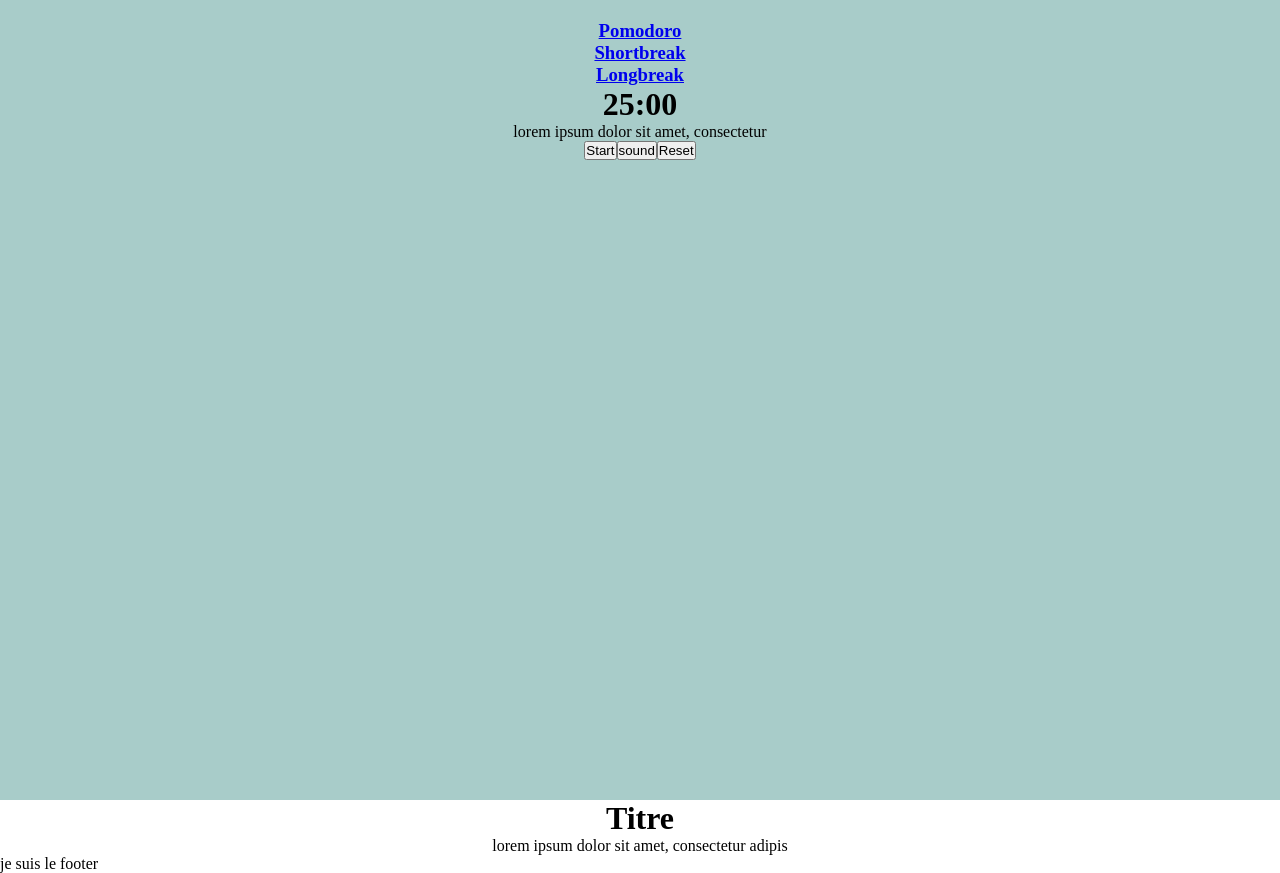
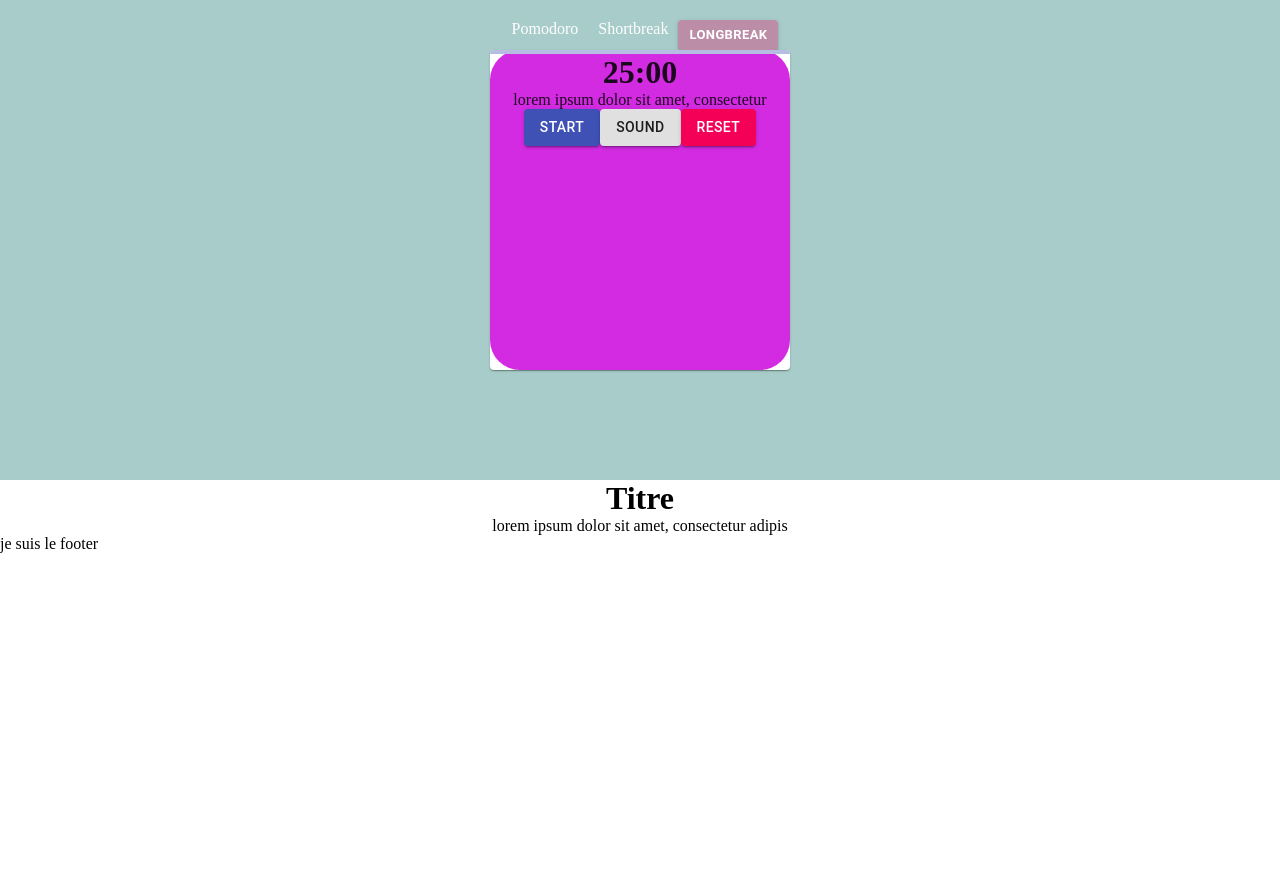
Before and after one commit to TiemaCoulibaly/pomodoro, a React (Create React App) app: page / in a window 1280 px wide. After the commit the page ends 800 px from the top, so only its background shows below. Built offline with nearby package versions, Linux system fonts and the light colour scheme; no server answers.

Commit message:
adding some styles

```diff
--- a/package.json
+++ b/package.json
@@ -3,6 +3,7 @@
   "version": "0.1.0",
   "private": true,
   "dependencies": {
+    "@material-ui/core": "^4.11.2",
     "@testing-library/jest-dom": "^5.11.9",
     "@testing-library/react": "^11.2.3",
     "@testing-library/user-event": "^12.6.0",
--- a/src/components/Header.js
+++ b/src/components/Header.js
@@ -1,5 +1,6 @@
 import React from "react";
 import { BrowserRouter as Router, Route } from "react-router-dom";
+import { Card, Box } from "@material-ui/core";
 import "../styles.css";
 
 import Navbar from "./Navbar";
@@ -12,6 +13,8 @@
 		<div id="header">
 			<Router>
 				<Navbar />
+				<Box display="flex" justifyContent="center">
+					<Card boxShadow={3} style={{ width: "300px" }}>
 						<Route path="/" exact>
 							<Pomodoro />
 						</Route>
@@ -21,6 +24,8 @@
 						<Route path="/Longbreak">
 							<Longbreak />
 						</Route>
+					</Card>
+				</Box>
 			</Router>
 		</div>
 	);
--- a/src/components/Navbar.js
+++ b/src/components/Navbar.js
@@ -1,18 +1,40 @@
 import React from "react";
 import { Link } from "react-router-dom";
+import { Box, Button, makeStyles } from "@material-ui/core";
+
+import "../styles.css";
 
 const Navbar = () => {
+	const useStyles = makeStyles({
+		longbreak: {
+			fontSize: 13,
+			backgroundColor: "#BC8DA7",
+			height: "30px",
+			width: "100px",
+			fontWeight: "bold",
+			color: "white",
+		},
+	});
+	const classes = useStyles();
 	return (
 		<div>
-			<h3>
-				<Link to="/">Pomodoro</Link>
-			</h3>
-			<h3>
-				<Link to="/shortbreak">Shortbreak</Link>
-			</h3>
-			<h3>
-				<Link to="/longbreak">Longbreak</Link>
-			</h3>
+			<Box display="flex" justifyContent="center">
+				<div>
+					<Link className="linkNavbar" to="/">
+						Pomodoro
+					</Link>
+				</div>
+				<div>
+					<Link className="linkNavbar" to="/shortbreak">
+						Shortbreak
+					</Link>
+				</div>
+				<Button className={classes.longbreak} variant="contained">
+					<Link className="linkNavbar" to="/longbreak">
+						Longbreak
+					</Link>
+				</Button>
+			</Box>
 		</div>
 	);
 };
--- a/src/components/Pomodoro.js
+++ b/src/components/Pomodoro.js
@@ -2,12 +2,14 @@
 import useSound from "use-sound";
 import boopSfx from "../sounds/crash.mp3";
 import { Redirect } from "react-router-dom";
+import LinearProgress from "@material-ui/core/LinearProgress";
+import Button from "@material-ui/core/Button";
 import "../styles.css";
 
 const Pomodoro = () => {
 	const [second, setSecond] = useState("00");
 	const [minute, setMinute] = useState("25");
-	const [counter, setCounter] = useState(5);
+	const [counter, setCounter] = useState(1500);
 	const [active, setActive] = useState(false);
 	const [play] = useSound(boopSfx);
 
@@ -18,8 +20,17 @@
 				const secondCounter = counter % 60;
 				const minuteCounter = Math.floor(counter / 60);
 
-				setSecond(secondCounter);
-				setMinute(minuteCounter);
+				const updatedSecond =
+					String(secondCounter).length === 1
+						? `0${secondCounter}`
+						: secondCounter;
+				const updatedMinute =
+					String(minuteCounter).length === 1
+						? `0${minuteCounter}`
+						: minuteCounter;
+
+				setSecond(updatedSecond);
+				setMinute(updatedMinute);
 				setCounter((counter) => counter - 1);
 			}, 1000);
 		}
@@ -45,6 +56,7 @@
 	return (
 		<>
 			<div id="pomodoro">
+				<LinearProgress variant="determinate" value={counter} />
 				<h1>
 					<span>
 						{counter === 0 ? <Redirect to="/Shortbreak" /> : minute}
@@ -55,11 +67,21 @@
 					</span>
 				</h1>
 				<p>lorem ipsum dolor sit amet, consectetur</p>
-				<button onClick={() => setActive(!active)}>
+				<Button
+					variant="contained"
+					color="primary"
+					onClick={() => setActive(!active)}>
 					{active ? "Pause" : "Start"}
-				</button>
-				<button onClick={handleClick}>sound</button>
-				<button onClick={resetTimer}>Reset</button>
+				</Button>
+				<Button variant="contained" onClick={handleClick}>
+					sound
+				</Button>
+				<Button
+					variant="contained"
+					color="secondary"
+					onClick={resetTimer}>
+					Reset
+				</Button>
 			</div>
 		</>
 	);
--- a/src/styles.css
+++ b/src/styles.css
@@ -12,24 +12,28 @@
 #header {
 	text-align: center;
 	padding: 20px;
-	height: 100vh;
+	height: 60vh;
 	background-color: #a8ccc9;
 }
 #titre {
 	text-align: center;
 }
-/* #pomodoro {
-	display: flex;
-	justify-content: center;
-	align-items: center;
-} */
-/* #longbreak {
-	display: flex;
-	justify-content: center;
-	align-items: center;
+#pomodoro {
+	background-color: rgb(211, 43, 226);
+	height: 40vh;
+	border-radius: 30px;
+}
+#longbreak {
+	background-color: #e36397;
+	border-radius: 30px;
 }
 #shortbreak {
-	display: flex;
-	justify-content: center;
-	align-items: center;
-} */
+	background-color: rgb(226, 177, 43);
+	border-radius: 30px;
+}
+
+.linkNavbar {
+	text-decoration: none;
+	margin: 10px;
+	color: white;
+}
```
Also changed, not shown: 2 other files (tests, documents, lock files or other folders). Lines whose indentation alone changed are shown as unchanged.
